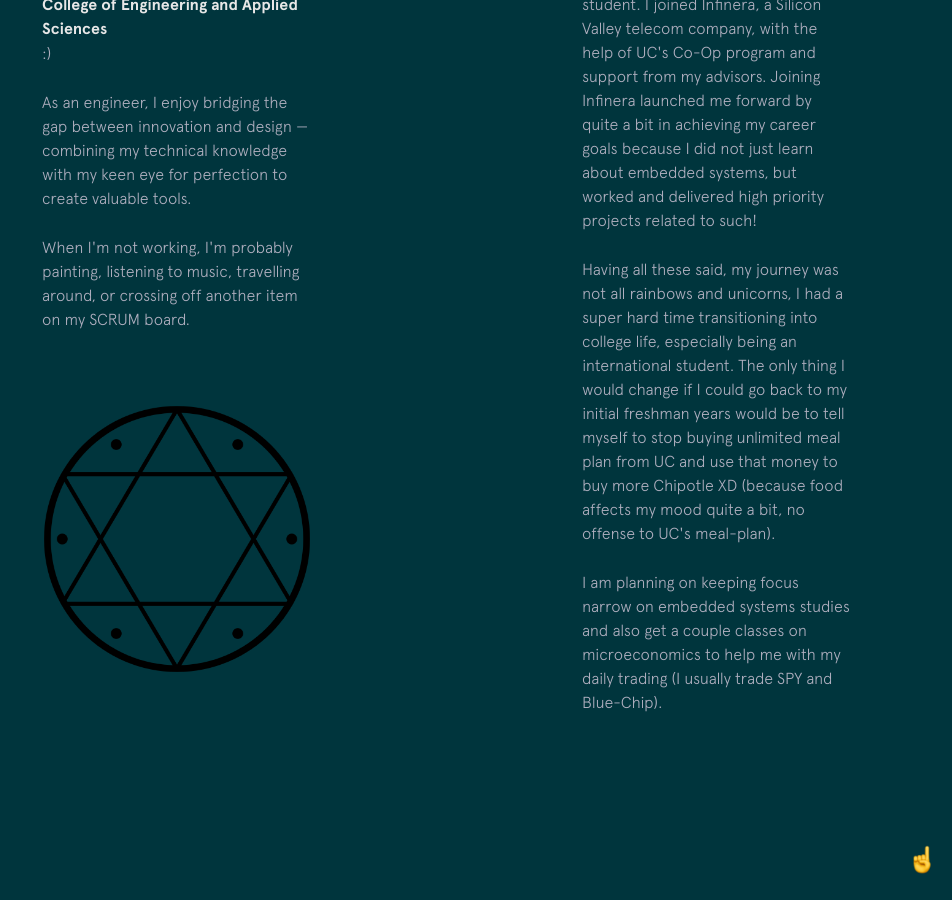
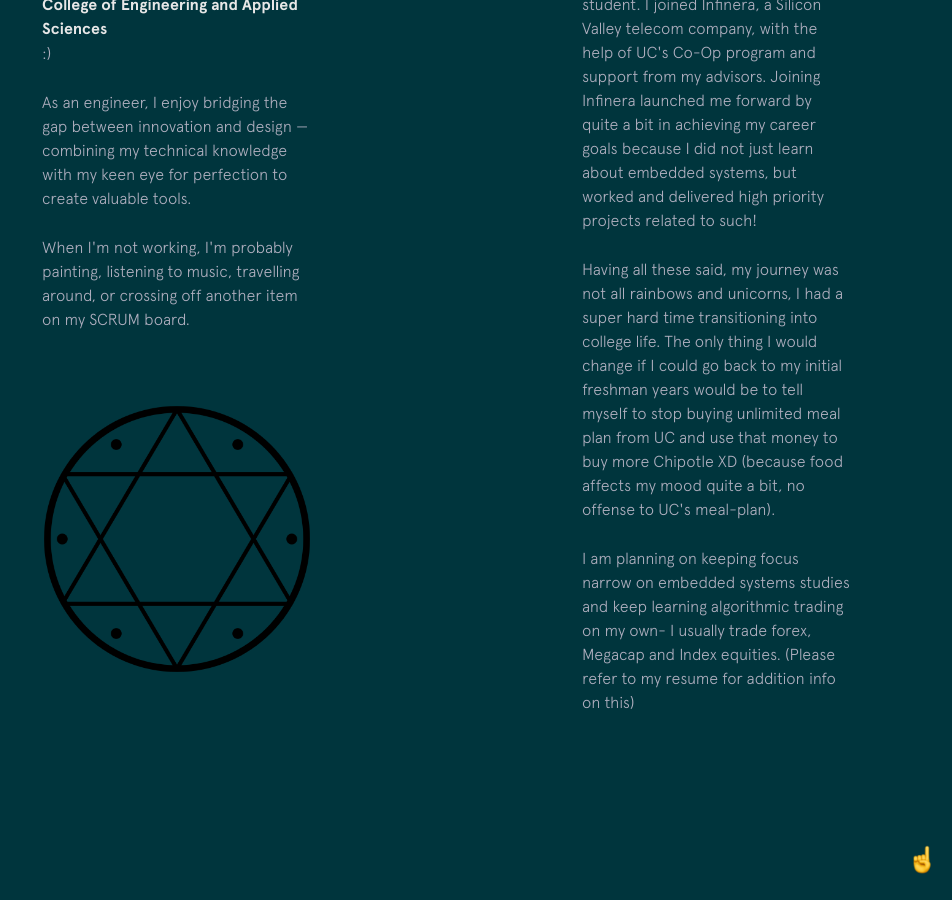
Before and after one commit to mareep-raljodid/portfolio, a Jekyll site: the page built from index.html, in a window 1280 px wide and 900 px high, scrolled down 1249 px. Shown: the whole window, without its empty margins (328-1280 px from the left). Built offline with Jekyll 4.4.1, drawn with Linux system fonts in a browser that asks for light colours; nearby versions of some CDN libraries.

Commit message:
Update background.html

```diff
--- a/_includes/background.html
+++ b/_includes/background.html
@@ -38,10 +38,10 @@
 	The amazing thing about UC is the Co-Op program that has helped me achieve the professional experience that is quite rare in the education demography i.e. a second-year student. I joined Infinera, a Silicon Valley telecom company, with the help of UC's Co-Op program and support from my advisors. Joining Infinera launched me forward by quite a bit in achieving my career goals because I did not just learn about embedded systems, but worked and delivered high priority projects related to such!
     </p>
     <p>
-	Having all these said, my journey was not all rainbows and unicorns, I had a super hard time transitioning into college life, especially being an international student. The only thing I would change if I could go back to my initial freshman years would be to tell myself to stop buying unlimited meal plan from UC and use that money to buy more Chipotle XD (because food affects my mood quite a bit, no offense to UC's meal-plan).
+	Having all these said, my journey was not all rainbows and unicorns, I had a super hard time transitioning into college life. The only thing I would change if I could go back to my initial freshman years would be to tell myself to stop buying unlimited meal plan from UC and use that money to buy more Chipotle XD (because food affects my mood quite a bit, no offense to UC's meal-plan).
     </p>
     <p>
-	I am planning on keeping focus narrow on embedded systems studies and also get a couple classes on microeconomics to help me with my daily trading (I usually trade SPY and Blue-Chip).
+	I am planning on keeping focus narrow on embedded systems studies and keep learning algorithmic trading on my own- I usually trade forex, Megacap and Index equities. (Please refer to my resume for addition info on this)
     </p>
   </div>
 
```
